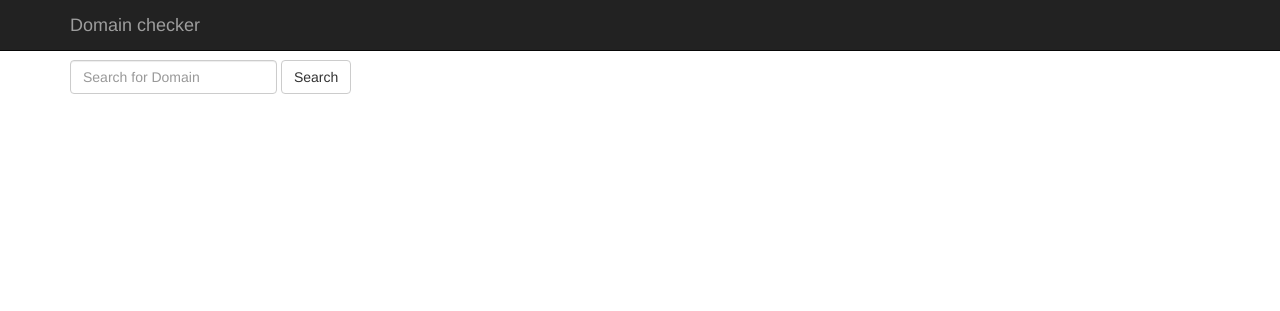
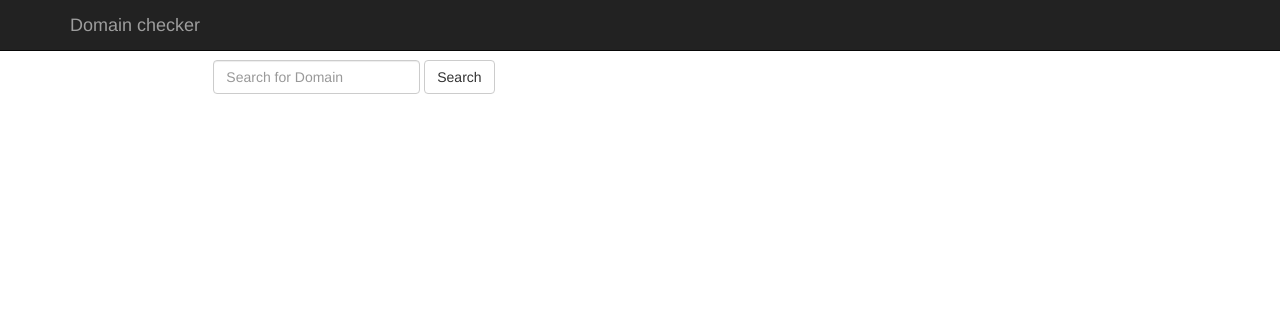
Before and after one commit to dave-m/domaincheck, a Flask app: page / in a window 1280 px wide. Shown: the top 311 px of the page. Run offline with Flask 2, Linux system fonts and the light colour scheme; some libraries are stand-ins or nearby versions.

Commit message:
Improved layout (was mis-using the Bootstrap 3 classes in the conversion)

```diff
--- a/domaincheck/templates/index.html
+++ b/domaincheck/templates/index.html
@@ -14,54 +14,64 @@
             </div>
         </div>
     </div>
-<div class="container" style="padding-top: 60px">
 
+    <div class="container-fluid" style="padding-top: 60px">
+        <div class="row">
+            <div class="col-md-10 col-md-offset-2">
+
+                <div class="row">
                     <form class="form-inline" role="form" data-bind="submit: checkDomain">
                         <div class="form-group">
-                <input placeholder="Search for Domain" data-bind="value: domain" type="search" class="form-control"/>
+                            <input placeholder="Search for Domain" data-bind="value: domain" type="search" class="form-control">
+                        </div>
+                        <input class="btn btn-default" type="submit" value="Search">
+                    </form>
                 </div>
 
-            <div class="form-group">
-                <input class="btn btn-default" type="submit" value="Search"/>
-            </div>
-        </form>
-
-        <div data-bind="visible: loading" id="loading">
+                <div class="row" data-bind="visible: loading" id="loading">
                     <h2>Loading...</h2>
                 </div>
 
                     <!-- Results -->
-        <div class="row-fluid" data-bind="visible: nameservers().length > 0" id="results">
-
-            <div class="span4">
-                 <h2>Results</h2>
-                <div>
-                    <p>Nameservers:</p>
+                <div class="row" data-bind="visible: nameservers().length > 0" id="results">
+                    <div class="row">
+                        <div class="col-md-4 col-md-offset-2">
+                            <h2 class="text-center">Results</h2>
+                        </div>
+                    </div>
+                    <div class="row">
+                        <div class="col-md-3">
+                            <h4>Nameservers:</h4>
                             <ul data-bind="foreach: nameservers">
                                 <li data-bind="text: $data"></li>
                             </ul>
                         </div>
-                <div data-bind="visible: a().length > 0">
-                    <p>A records:</p>
+                        <div class="col-md-3" data-bind="visible: a().length > 0">
+                            <h4>A records:</h4>
                             <ul data-bind="foreach: a">
                                 <li>
-                            <span style="font-weight: bold;" data-bind="text: subdomain"></span>: <ul data-bind="foreach: records"><li data-bind="text: $data"></li></ul>
+                                    <col-md- style="font-weight: bold;" data-bind="text: subdomain"></col-md->: <ul data-bind="foreach: records"><li data-bind="text: $data"></li></ul>
                                 </li>
                             </ul>
                         </div>
-                <div data-bind="visible: mx().length > 0">
-                    <p>MX records:</p>
+                        <div class="col-md-6" data-bind="visible: mx().length > 0">
+                            <!-- MX records tend to be a bit longer -->
+                            <h4>MX records:</h4>
                             <ul data-bind="foreach: mx">
                                 <li>
-                            <span style="font-weight: bold;" data-bind="text: subdomain"></span> Priority: <span data-bind="text: records"></span>
+                                    <col-md- style="font-weight: bold;" data-bind="text: subdomain"></col-md-> Priority: <col-md- data-bind="text: records"></col-md->
                                 </li>
 
                             </ul>
                         </div>
                     </div>
-            <div class="span6">
+                    <div class="row">
+                        <div class="col-md-8">
                             <h3>Whois results</h3>
                             <pre style="height:30em; overflow-y: scroll" data-bind="text: whois"></pre>
+                        </div>
+                    </div>
+                </div>
             </div>
         </div>
     </div>
```
Lines whose indentation alone changed are shown as unchanged.
